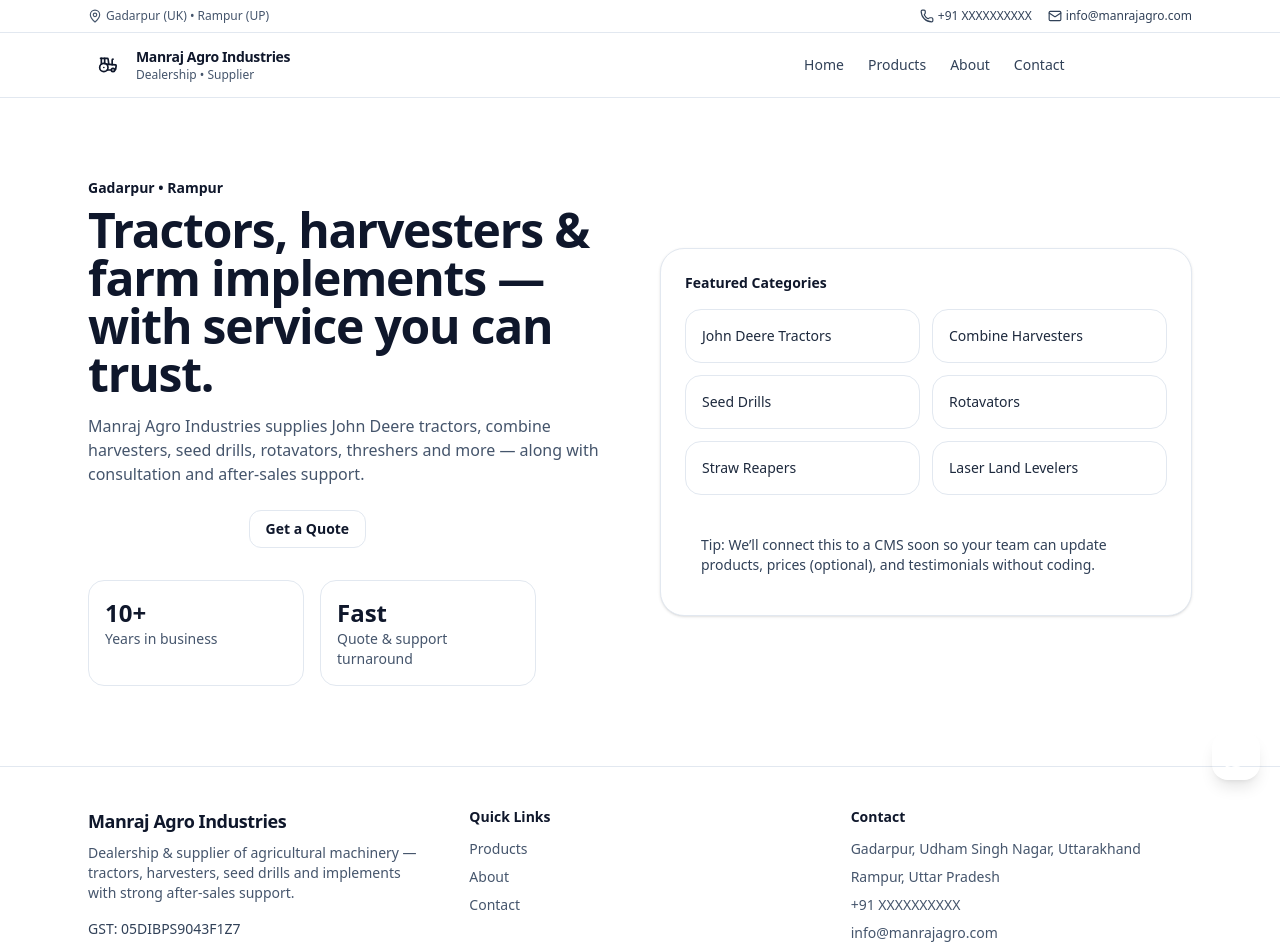
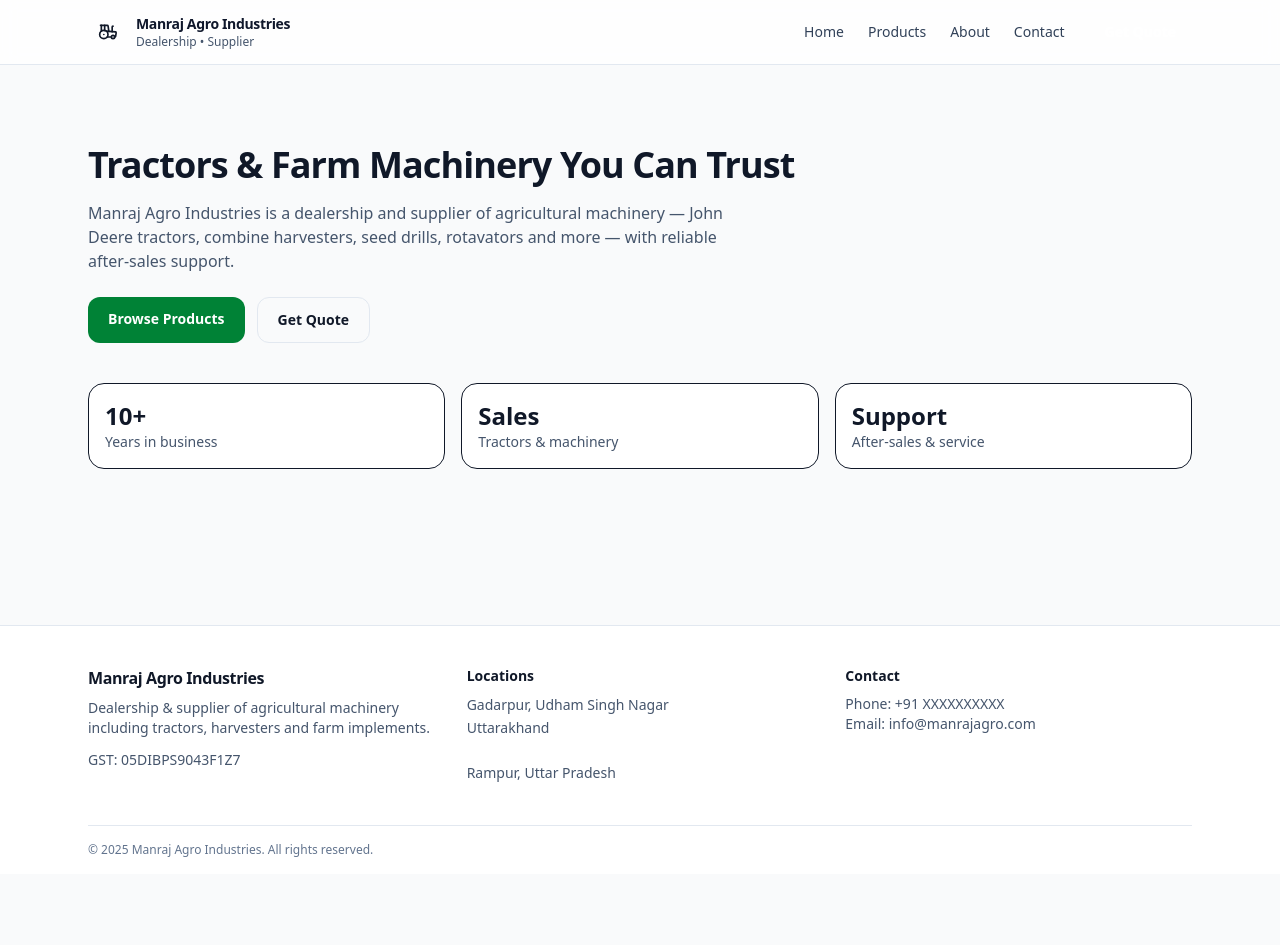
Before and after one commit to GurmanKD/manraj-agro, a Next.js app in the folder manraj-agro/: page / in a window 1280 px wide. Shown: the top 945 px of the page. After the commit the page ends 874 px from the top, so only its background shows below. Built offline with nearby package versions, Linux system fonts and the light colour scheme.

Commit message:
feat: add global layout and footer

```diff
--- a/manraj-agro/src/app/layout.tsx
+++ b/manraj-agro/src/app/layout.tsx
@@ -1,27 +1,18 @@
-import type { Metadata } from "next";
 import "./globals.css";
-import { TopBar } from "@/components/site/topbar";
 import { Navbar } from "@/components/site/navbar";
 import { Footer } from "@/components/site/footer";
-import { WhatsAppFab } from "@/components/site/whatsapp-fab";
-
-export const metadata: Metadata = {
-  title: "Manraj Agro Industries",
-  description:
-    "Dealership & supplier of agricultural machinery — tractors, harvesters, seed drills and implements.",
-};
 
 export default function RootLayout({
   children,
-}: Readonly<{ children: React.ReactNode }>) {
+}: {
+  children: React.ReactNode;
+}) {
   return (
     <html lang="en">
-      <body className="min-h-screen bg-surface text-slate-900 antialiased">
-        <TopBar />
+      <body className="min-h-screen bg-gray-50 text-gray-900 antialiased">
         <Navbar />
-        <main>{children}</main>
+        <main className="min-h-[70vh]">{children}</main>
         <Footer />
-        <WhatsAppFab />
       </body>
     </html>
   );
--- a/manraj-agro/src/app/page.tsx
+++ b/manraj-agro/src/app/page.tsx
@@ -1,81 +1,50 @@
 import { Container } from "@/components/ui/container";
-import { ButtonLink } from "@/components/ui/button";
+import Link from "next/link";
 
 export default function Home() {
   return (
-    <div className="bg-surface">
-      <section className="py-14 sm:py-20">
+    <section className="py-20">
       <Container>
-          <div className="grid gap-10 md:grid-cols-2 md:items-center">
-            <div>
-              <p className="text-sm font-semibold text-brand">
-                Gadarpur • Rampur
-              </p>
-              <h1 className="mt-2 text-3xl font-extrabold tracking-tight text-slate-900 sm:text-5xl">
-                Tractors, harvesters & farm implements — with service you can
-                trust.
+        <h1 className="text-4xl font-extrabold tracking-tight">
+          Tractors & Farm Machinery You Can Trust
         </h1>
-              <p className="mt-4 max-w-xl text-base text-slate-600">
-                Manraj Agro Industries supplies John Deere tractors, combine
-                harvesters, seed drills, rotavators, threshers and more — along
-                with consultation and after-sales support.
+
+        <p className="mt-4 max-w-2xl text-slate-600">
+          Manraj Agro Industries is a dealership and supplier of agricultural
+          machinery — John Deere tractors, combine harvesters, seed drills,
+          rotavators and more — with reliable after-sales support.
         </p>
 
         <div className="mt-6 flex flex-wrap gap-3">
-                <ButtonLink href="/products">Browse Products</ButtonLink>
-                <ButtonLink href="/contact" variant="secondary">
-                  Get a Quote
-                </ButtonLink>
+          <Link
+            href="/products"
+            className="rounded-xl bg-green-700 px-5 py-3 text-sm font-semibold text-white hover:opacity-95"
+          >
+            Browse Products
+          </Link>
+          <Link
+            href="/contact"
+            className="rounded-xl border border-slate-200 px-5 py-3 text-sm font-semibold hover:bg-slate-50"
+          >
+            Get Quote
+          </Link>
         </div>
 
-              <div className="mt-8 grid grid-cols-2 gap-4 sm:max-w-md">
-                <div className="rounded-2xl border border-slate-200 bg-white p-4">
-                  <div className="text-2xl font-extrabold text-slate-900">
-                    10+
-                  </div>
+        <div className="mt-10 grid gap-4 sm:grid-cols-3">
+          <div className="rounded-2xl border bg-white p-4">
+            <div className="text-2xl font-bold">10+</div>
             <div className="text-sm text-slate-600">Years in business</div>
           </div>
-                <div className="rounded-2xl border border-slate-200 bg-white p-4">
-                  <div className="text-2xl font-extrabold text-slate-900">
-                    Fast
+          <div className="rounded-2xl border bg-white p-4">
+            <div className="text-2xl font-bold">Sales</div>
+            <div className="text-sm text-slate-600">Tractors & machinery</div>
           </div>
-                  <div className="text-sm text-slate-600">
-                    Quote & support turnaround
-                  </div>
-                </div>
-              </div>
-            </div>
-
-            <div className="rounded-3xl border border-slate-200 bg-white p-6 shadow-sm">
-              <div className="text-sm font-semibold text-slate-900">
-                Featured Categories
-              </div>
-              <div className="mt-4 grid gap-3 sm:grid-cols-2">
-                {[
-                  "John Deere Tractors",
-                  "Combine Harvesters",
-                  "Seed Drills",
-                  "Rotavators",
-                  "Straw Reapers",
-                  "Laser Land Levelers",
-                ].map((x) => (
-                  <div
-                    key={x}
-                    className="rounded-2xl border border-slate-200 bg-surface p-4 text-sm font-medium text-slate-800"
-                  >
-                    {x}
-                  </div>
-                ))}
-              </div>
-
-              <div className="mt-6 rounded-2xl bg-brand/10 p-4 text-sm text-slate-700">
-                Tip: We’ll connect this to a CMS soon so your team can update
-                products, prices (optional), and testimonials without coding.
-              </div>
+          <div className="rounded-2xl border bg-white p-4">
+            <div className="text-2xl font-bold">Support</div>
+            <div className="text-sm text-slate-600">After-sales & service</div>
           </div>
         </div>
       </Container>
     </section>
-    </div>
   );
 }
--- a/manraj-agro/src/components/site/footer.tsx
+++ b/manraj-agro/src/components/site/footer.tsx
@@ -1,74 +1,46 @@
-import Link from "next/link";
 import { Container } from "@/components/ui/container";
 
 export function Footer() {
   return (
     <footer className="border-t border-slate-200 bg-white">
-      <Container className="py-10">
-        <div className="grid gap-10 md:grid-cols-3">
+      <Container>
+        <div className="grid gap-8 py-10 md:grid-cols-3 text-sm">
+          {/* Brand */}
           <div>
-            <div className="text-lg font-extrabold tracking-tight text-slate-900">
+            <div className="text-base font-extrabold tracking-tight">
               Manraj Agro Industries
             </div>
-            <p className="mt-2 text-sm text-slate-600">
-              Dealership & supplier of agricultural machinery — tractors,
-              harvesters, seed drills and implements with strong after-sales
-              support.
+            <p className="mt-2 text-slate-600">
+              Dealership & supplier of agricultural machinery including tractors,
+              harvesters and farm implements.
             </p>
-            <div className="mt-4 text-sm text-slate-700">
-              <div>GST: 05DIBPS9043F1Z7</div>
-              <div className="mt-1">Established: ~2017</div>
-            </div>
+            <p className="mt-3 text-slate-600">
+              GST: <span className="font-medium">05DIBPS9043F1Z7</span>
+            </p>
           </div>
 
+          {/* Locations */}
           <div>
-            <div className="text-sm font-semibold text-slate-900">
-              Quick Links
-            </div>
-            <ul className="mt-3 space-y-2 text-sm">
-              <li>
-                <Link className="text-slate-600 hover:underline" href="/products">
-                  Products
-                </Link>
-              </li>
-              <li>
-                <Link className="text-slate-600 hover:underline" href="/about">
-                  About
-                </Link>
-              </li>
-              <li>
-                <Link className="text-slate-600 hover:underline" href="/contact">
-                  Contact
-                </Link>
-              </li>
-            </ul>
+            <div className="font-semibold">Locations</div>
+            <p className="mt-2 text-slate-600 leading-relaxed">
+              Gadarpur, Udham Singh Nagar<br />
+              Uttarakhand<br /><br />
+              Rampur, Uttar Pradesh
+            </p>
           </div>
 
+          {/* Contact */}
           <div>
-            <div className="text-sm font-semibold text-slate-900">Contact</div>
-            <div className="mt-3 space-y-2 text-sm text-slate-600">
-              <div>Gadarpur, Udham Singh Nagar, Uttarakhand</div>
-              <div>Rampur, Uttar Pradesh</div>
-              <a className="block hover:underline" href="tel:+91XXXXXXXXXX">
-                +91 XXXXXXXXXX
-              </a>
-              <a className="block hover:underline" href="mailto:info@manrajagro.com">
-                info@manrajagro.com
-              </a>
-            </div>
+            <div className="font-semibold">Contact</div>
+            <p className="mt-2 text-slate-600">
+              Phone: +91 XXXXXXXXXX<br />
+              Email: info@manrajagro.com
+            </p>
           </div>
         </div>
 
-        <div className="mt-10 flex flex-col gap-2 border-t border-slate-200 pt-6 text-xs text-slate-500 sm:flex-row sm:items-center sm:justify-between">
-          <div>© {new Date().getFullYear()} Manraj Agro Industries.</div>
-          <div className="flex gap-4">
-            <Link className="hover:underline" href="/privacy">
-              Privacy
-            </Link>
-            <Link className="hover:underline" href="/terms">
-              Terms
-            </Link>
-          </div>
+        <div className="border-t border-slate-200 py-4 text-xs text-slate-500">
+          © {new Date().getFullYear()} Manraj Agro Industries. All rights reserved.
         </div>
       </Container>
     </footer>
```
Lines whose indentation alone changed are shown as unchanged.
